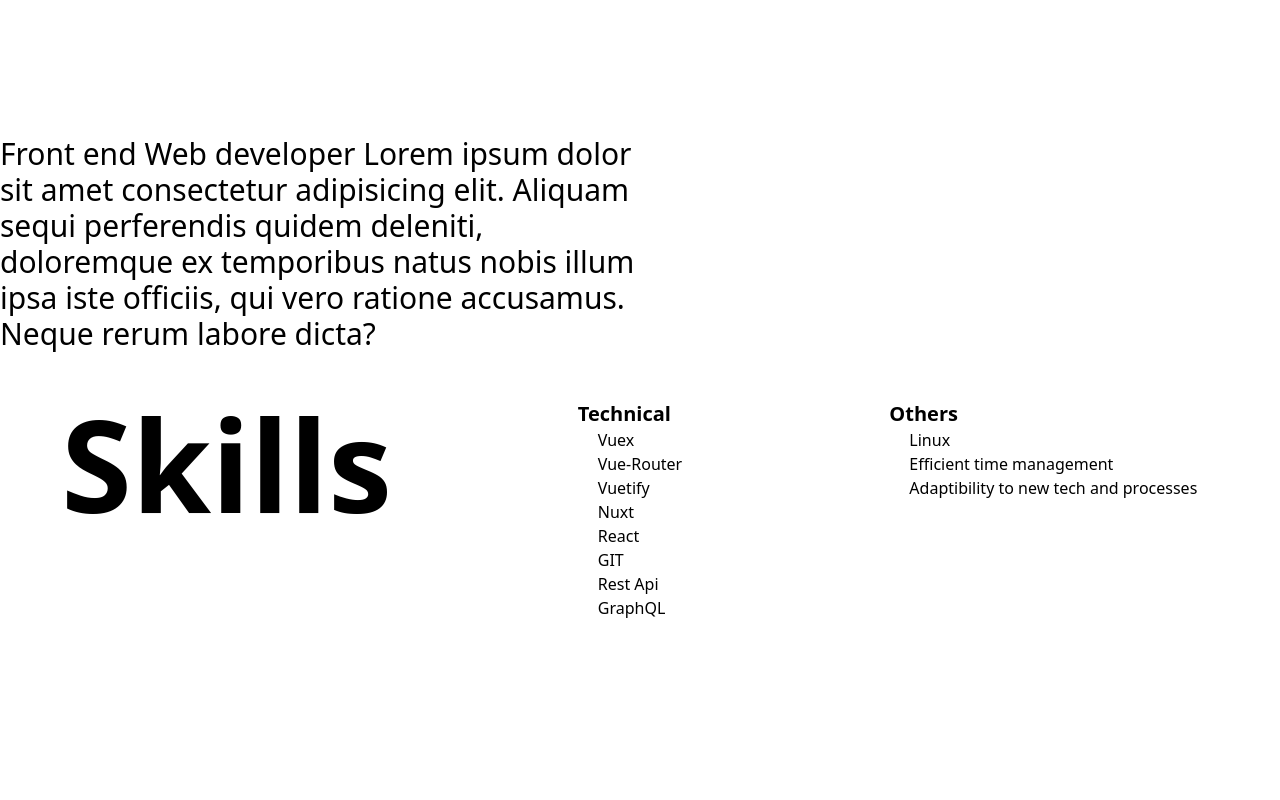
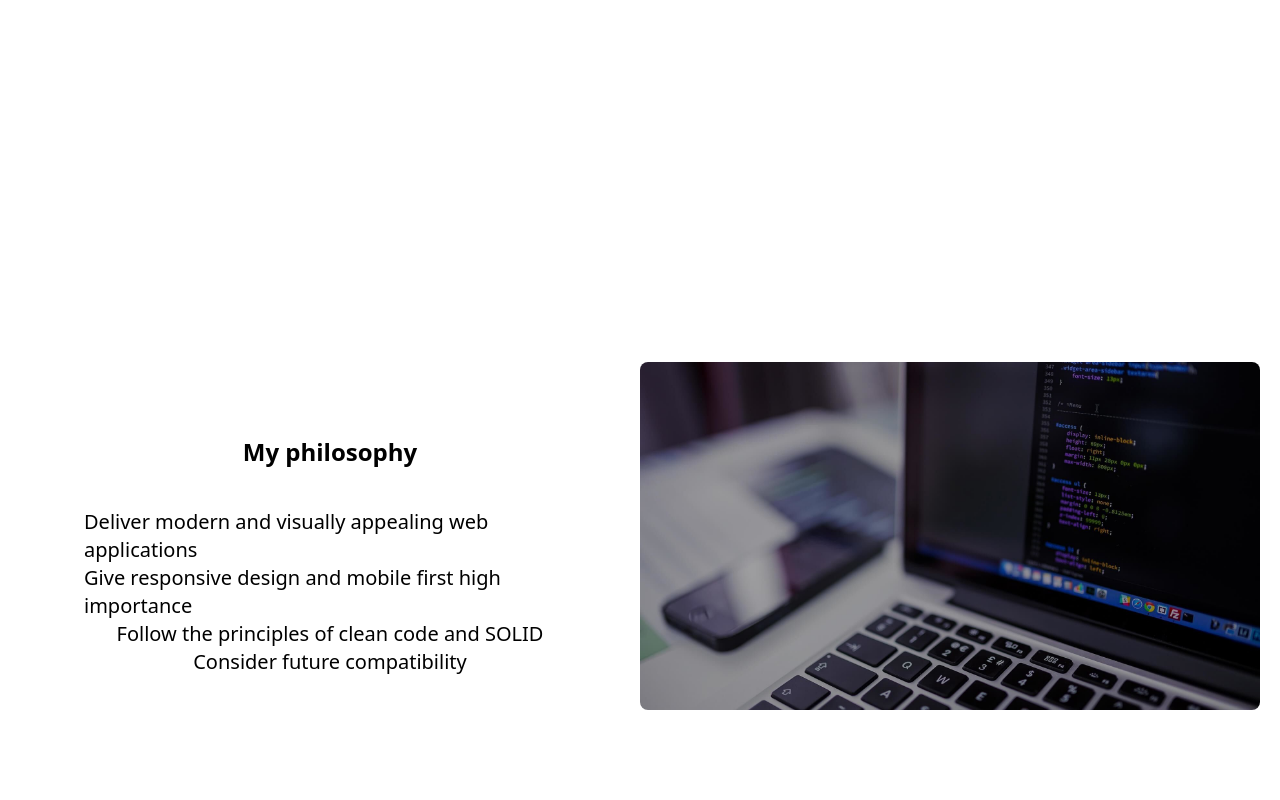
Before and after one commit to umangcodes/portfolio, a Vue app in the folder portfolio/: page / in a window 1280 px wide. Shown: the part 480-1280 px from the top of the page. Built offline with nearby package versions, Linux system fonts and the light colour scheme.

Commit message:
my philosophy component optimized. component to be made.

```diff
--- a/portfolio/src/views/Home.vue
+++ b/portfolio/src/views/Home.vue
@@ -2,17 +2,27 @@
   <div class="h-auto">
     <Intro />
     <!-- cover image/ intro -->
-    <div class="grid grid-cols-2 h-50 w-full">
+    <div class="grid grid-cols-2 mx-5 my-10 h-screen">
       <!-- <img
         class="object-cover h-50 w-full"
         src="@/assets/cover-image.jpg"
         alt=""
       /> -->
-      <div class="cols-start-1 text-3xl font-thin h-50">
-        Front end Web developer Lorem ipsum dolor sit amet consectetur
-        adipisicing elit. Aliquam sequi perferendis quidem deleniti, doloremque
-        ex temporibus natus nobis illum ipsa iste officiis, qui vero ratione
-        accusamus. Neque rerum labore dicta?
+      <div class="flex cols-start-1 px-16 items-center">
+        <div class="flex flex-col">
+          <p class="font-semibold text-2xl text-center py-10">My philosophy</p>
+          <div class="text-xl font-thin">
+            <ul class="flex flex-col items-center">
+              <li>Deliver modern and visually appealing web applications</li>
+              <li>Give responsive design and mobile first high importance</li>
+              <li>Follow the principles of clean code and SOLID</li>
+              <li>Consider future compatibility</li>
+            </ul>
+          </div>
+        </div>
+      </div>
+      <div class="flex cols-start-2 items-center">
+        <img src="../assets/cover-image.jpg" class="rounded-lg" alt="" />
       </div>
     </div>
     <!-- interests -->
```
